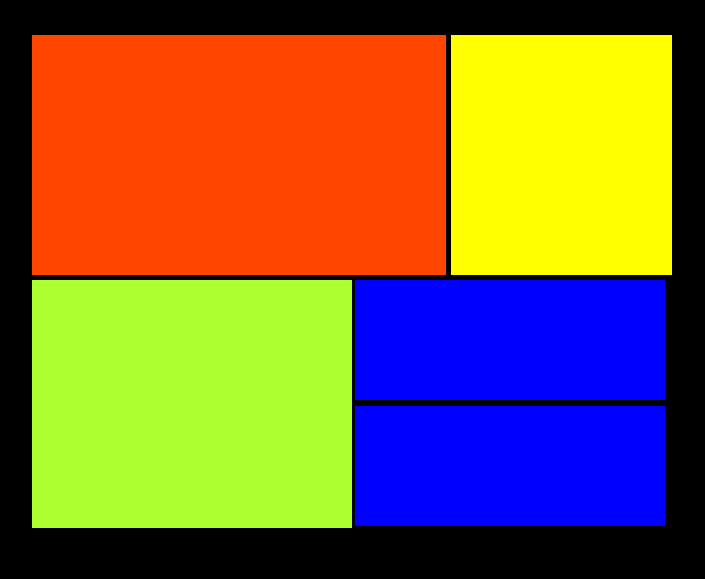
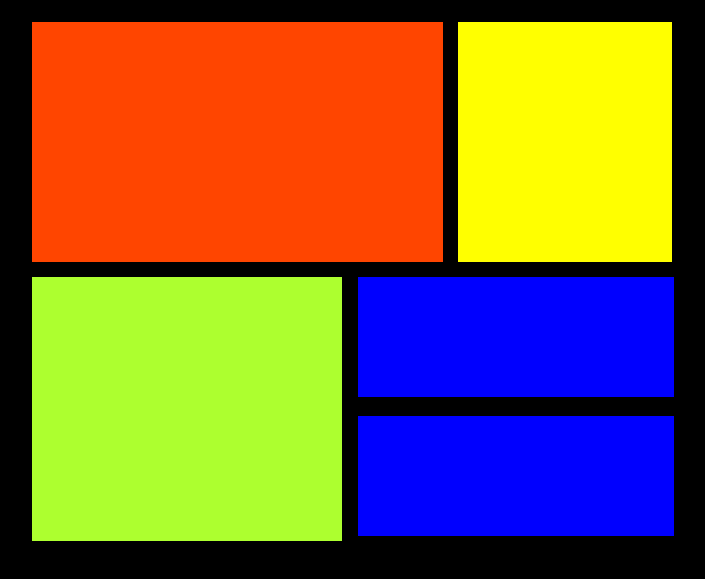
Before and after one commit to Benjamin-Akinteye/flexbox-and-grid-layout, a plain HTML site: page grid.html in a window 1280 px wide. Shown: the part 119-698 px from the top of the page, without its empty margins (288-993 px from the left). Drawn offline with Linux system fonts and the light colour scheme.

Commit message:
Update grid.css

```diff
--- a/grid.css
+++ b/grid.css
@@ -15,7 +15,7 @@ main{
 	'a a b'
 	'c d d'
 	'c e e';
-	gap: 5px;
+	gap: 15px;
 	width: 50%;
 	margin: auto;
 
@@ -41,11 +41,11 @@ main div{
 	background-color:greenyellow;
 	grid-area:c;
 	width: 145%;
-	height: 31vh;
+	height: 33vh;
 }
 .item-d, .item-e{
 	background-color:blue;
-	width: 75%;
+	width: 77%;
 	position: relative;
 	left: 97px;
 	height: 15vh;
@@ -67,6 +67,7 @@ a{
 @media screen and (max-width: 375px){
 	.item-d, .item-e{
 	background-color:blue;
+	gap: 5px;
 	width: 70%;
 	position: relative;
 	left: 45px;
```
